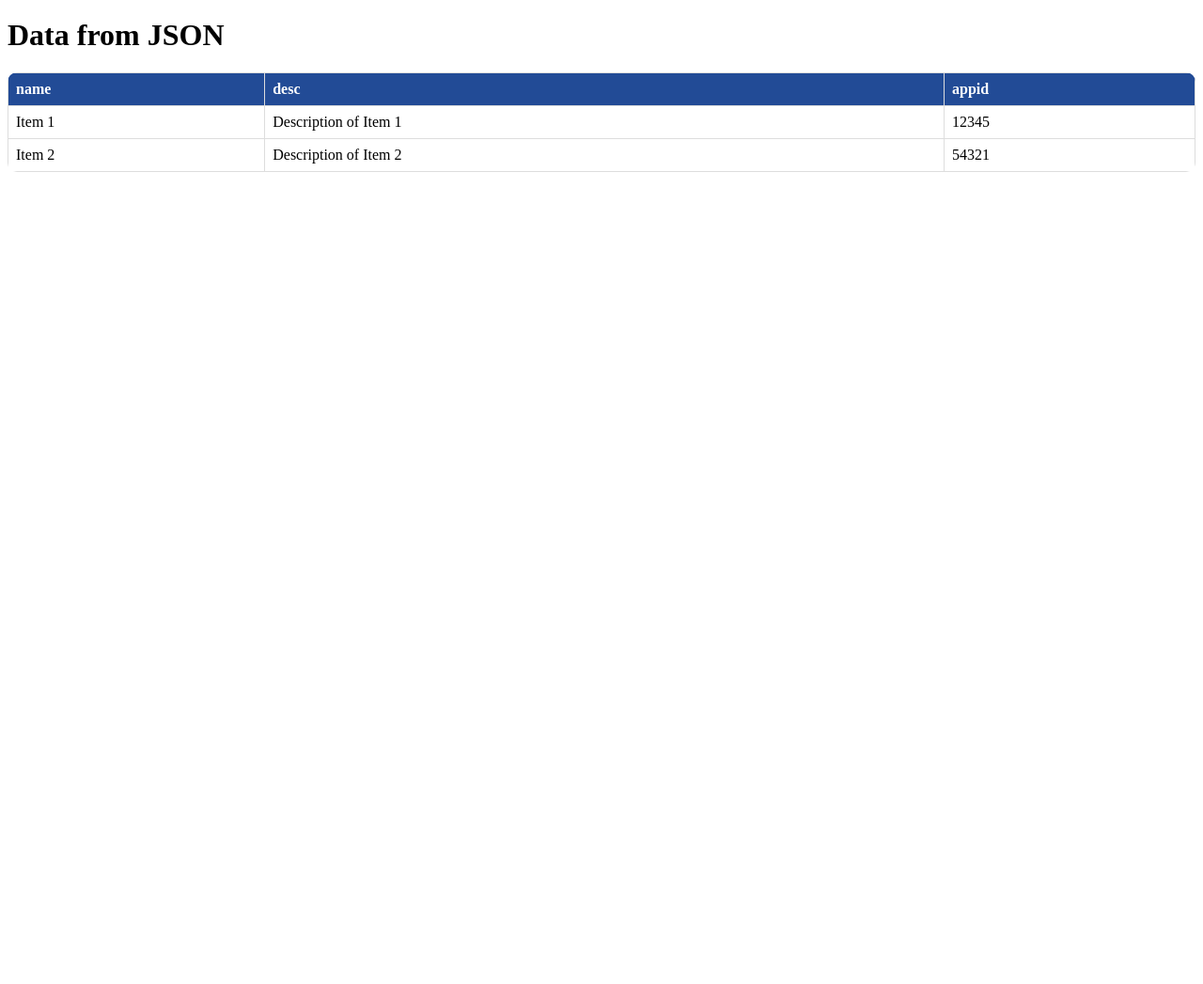
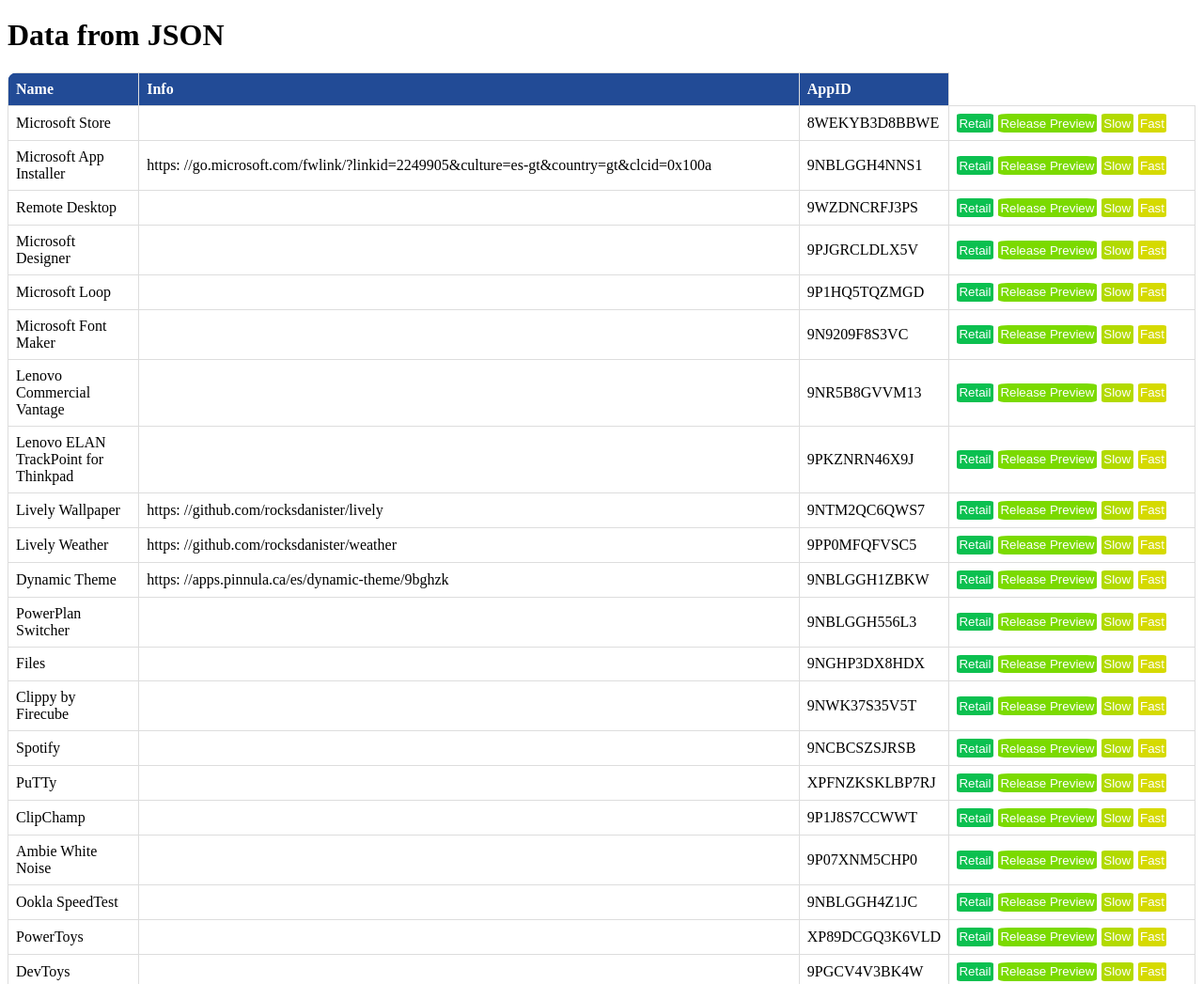
Before and after one commit to edgarchinchilla/ms-store-pkg-downloader, a plain HTML site: page index.html in a window 1280 px wide. Shown: the part 3948-4995 px from the top of the page at 94% size. Before the commit the page ends 4139 px from the top, so only its background shows below. Drawn offline with Linux system fonts and the light colour scheme.

Commit message:
data.json - Updated the initial list of apps
index.html
- Updated the buid of the dynamic table to include an actions button, one per Store Ring

```diff
--- a/data.json
+++ b/data.json
@@ -1,12 +1,327 @@
 [
     {
-        "name": "Item 1",
-        "desc": "Description of Item 1",
-        "appid": 12345
+        "Name": "Microsoft Store",
+        "Info": "",
+        "AppID": "8WEKYB3D8BBWE"
     },
     {
-        "name": "Item 2",
-        "desc": "Description of Item 2",
-        "appid": 54321
+        "Name": "Microsoft App Installer",
+        "Info": "https: //go.microsoft.com/fwlink/?linkid=2249905&culture=es-gt&country=gt&clcid=0x100a",
+        "AppID": "9NBLGGH4NNS1"
+    },
+    {
+        "Name": "Remote Desktop",
+        "Info": "",
+        "AppID": "9WZDNCRFJ3PS"
+    },
+    {
+        "Name": "Microsoft Designer",
+        "Info": "",
+        "AppID": "9PJGRCLDLX5V"
+    },
+    {
+        "Name": "Microsoft Loop",
+        "Info": "",
+        "AppID": "9P1HQ5TQZMGD"
+    },
+    {
+        "Name": "Microsoft Font Maker",
+        "Info": "",
+        "AppID": "9N9209F8S3VC"
+    },
+    {
+        "Name": "Lenovo Commercial Vantage",
+        "Info": "",
+        "AppID": "9NR5B8GVVM13"
+    },
+    {
+        "Name": "Lenovo ELAN TrackPoint for Thinkpad",
+        "Info": "",
+        "AppID": "9PKZNRN46X9J"
+    },
+    {
+        "Name": "Lively Wallpaper",
+        "Info": "https: //github.com/rocksdanister/lively",
+        "AppID": "9NTM2QC6QWS7"
+    },
+    {
+        "Name": "Lively Weather",
+        "Info": "https: //github.com/rocksdanister/weather",
+        "AppID": "9PP0MFQFVSC5"
+    },
+    {
+        "Name": "Dynamic Theme",
+        "Info": "https: //apps.pinnula.ca/es/dynamic-theme/9bghzk",
+        "AppID": "9NBLGGH1ZBKW"
+    },
+    {
+        "Name": "PowerPlan Switcher",
+        "Info": "",
+        "AppID": "9NBLGGH556L3"
+    },
+    {
+        "Name": "Files",
+        "Info": "",
+        "AppID": "9NGHP3DX8HDX"
+    },
+    {
+        "Name": "Clippy by Firecube",
+        "Info": "",
+        "AppID": "9NWK37S35V5T"
+    },
+    {
+        "Name": "Spotify",
+        "Info": "",
+        "AppID": "9NCBCSZSJRSB"
+    },
+    {
+        "Name": "PuTTy",
+        "Info": "",
+        "AppID": "XPFNZKSKLBP7RJ"
+    },
+    {
+        "Name": "ClipChamp",
+        "Info": "",
+        "AppID": "9P1J8S7CCWWT"
+    },
+    {
+        "Name": "Ambie White Noise",
+        "Info": "",
+        "AppID": "9P07XNM5CHP0"
+    },
+    {
+        "Name": "Ookla SpeedTest",
+        "Info": "",
+        "AppID": "9NBLGGH4Z1JC"
+    },
+    {
+        "Name": "PowerToys",
+        "Info": "",
+        "AppID": "XP89DCGQ3K6VLD"
+    },
+    {
+        "Name": "DevToys",
+        "Info": "",
+        "AppID": "9PGCV4V3BK4W"
+    },
+    {
+        "Name": "WinToys",
+        "Info": "",
+        "AppID": "9P8LTPGCBZXD"
+    },
+    {
+        "Name": "WhatsApp",
+        "Info": "",
+        "AppID": "9NKSQGP7F2NH"
+    },
+    {
+        "Name": "Microsoft Phone Link",
+        "Info": "https: //aka.ms/linkphone, https: //aka.ms/phonelinkqrc, https: //www.aka.ms/yourpc",
+        "AppID": "9NMPJ99VJBWV"
+    },
+    {
+        "Name": "Microsoft Snipping Tool (Screen Sketch)",
+        "Info": "",
+        "AppID": "9MZ95KL8MR0L"
+    },
+    {
+        "Name": "Microsoft Teams",
+        "Info": "",
+        "AppID": "XP8BT8DW290MPQ"
+    },
+    {
+        "Name": "Microsoft To Do: Lists, Tasks & Reminders",
+        "Info": "",
+        "AppID": "9NBLGGH5R558"
+    },
+    {
+        "Name": "New Outlook for Windows",
+        "Info": "",
+        "AppID": "9NRX63209R7B"
+    },
+    {
+        "Name": "Microsoft Mail and Calendar",
+        "Info": "",
+        "AppID": "9WZDNCRFHVQM"
+    },
+    {
+        "Name": "Microsoft Quick Assist",
+        "Info": "",
+        "AppID": "9P7BP5VNWKX5"
+    },
+    {
+        "Name": "Dev Home",
+        "Info": "https: //aka.ms/dsc.yaml",
+        "AppID": "9N8MHTPHNGVV"
+    },
+    {
+        "Name": "Windows 365",
+        "Info": "",
+        "AppID": "9N1F85V9T8BN"
+    },
+    {
+        "Name": "Windows Web Experience Pack",
+        "Info": "",
+        "AppID": "9MSSGKG348SP"
+    },
+    {
+        "Name": "Windows Subsystem for Linux (WSL)",
+        "Info": "",
+        "AppID": "9P9TQF7MRM4R"
+    },
+    {
+        "Name": "WSL Manager",
+        "Info": "https: //github.com/bostrot/wsl2-distro-manager",
+        "AppID": "9NWS9K95NMJB"
+    },
+    {
+        "Name": "Ubuntu (WSL)",
+        "Info": "",
+        "AppID": "9PDXGNCFSCZV"
+    },
+    {
+        "Name": "Windows Subsystem for Android (WSA)",
+        "Info": "https: //github.com/MustardChef/WSAPackages/, https: //github.com/MustardChef/WSABuilds",
+        "AppID": "9P3395VX91NR"
+    },
+    {
+        "Name": "WSA System Control",
+        "Info": "https: //github.com/infinitepower18/WSA-SystemControl",
+        "AppID": "9PFCTFQ8V8C3"
+    },
+    {
+        "Name": "WSA Toolbox",
+        "Info": "",
+        "AppID": "9PPSP2MKVTGT"
+    },
+    {
+        "Name": "MSIX Packaging Tool",
+        "Info": "",
+        "AppID": "9N5LW3JBCXKF"
+    },
+    {
+        "Name": "Microsoft Photos",
+        "Info": "",
+        "AppID": "9WZDNCRFJBH4"
+    },
+    {
+        "Name": "Microsoft AV1 Video Extension",
+        "Info": "",
+        "AppID": "9MVZQVXJBQ9V"
+    },
+    {
+        "Name": "Microsoft MPEG-2 Video Extension",
+        "Info": "",
+        "AppID": "9N95Q1ZZPMH4"
+    },
+    {
+        "Name": "Microsoft HEV-C Video Extension",
+        "Info": "",
+        "AppID": "9NMZLZ57R3T7"
+    },
+    {
+        "Name": "Microsoft HEV-C Video Extensions from Device Manufacturer",
+        "Info": "https: //www.reddit.com/r/Windows11/comments/zqq346/no_longer_free_windows_10_hevc_video_extensions/",
+        "AppID": "9N4WGH0Z6VHQ"
+    },
+    {
+        "Name": "Microsoft Webp Image Extension",
+        "Info": "",
+        "AppID": "9PG2DK419DRG"
+    },
+    {
+        "Name": "Power Apps",
+        "Info": "",
+        "AppID": "9MVC8P1Q3B29"
+    },
+    {
+        "Name": "Microsoft Surface App",
+        "Info": "",
+        "AppID": "9WZDNCRFJB8P"
+    },
+    {
+        "Name": "Microsoft Surface Manager Extension",
+        "Info": "",
+        "AppID": "9NCT159F4QVG"
+    },
+    {
+        "Name": "Microsoft Surface Diagnostic Kit",
+        "Info": "",
+        "AppID": "9NF1MR6C60ZF"
+    },
+    {
+        "Name": "Microsoft Accesory Center",
+        "Info": "",
+        "AppID": "9N013P0KR5VX"
+    },
+    {
+        "Name": "Powershell",
+        "Info": "",
+        "AppID": "9MZ1SNWT0N5D"
+    },
+    {
+        "Name": "Windows Terminal",
+        "Info": "",
+        "AppID": "9N0DX20HK701"
+    },
+    {
+        "Name": "OneDrive",
+        "Info": "",
+        "AppID": "9WZDNCRFJ1P3"
+    },
+    {
+        "Name": "Microsoft Windows Media Player",
+        "Info": "",
+        "AppID": "9WZDNCRFJ3PT"
+    },
+    {
+        "Name": "Microsoft DVD Player",
+        "Info": "",
+        "AppID": "9NBLGGH2J19W"
+    },
+    {
+        "Name": "Microsoft Windows Notepad",
+        "Info": "",
+        "AppID": "9MSMLRH6LZF3"
+    },
+    {
+        "Name": "Power BI Desktop",
+        "Info": "",
+        "AppID": "9NTXR16HNW1T"
+    },
+    {
+        "Name": "Microsoft Sticky Notes",
+        "Info": "",
+        "AppID": "9NBLGGH4QGHW"
+    },
+    {
+        "Name": "Microsoft Windows Calculator",
+        "Info": "",
+        "AppID": "9WZDNCRFHVN5"
+    },
+    {
+        "Name": "Microsoft Windows File Recovery",
+        "Info": "",
+        "AppID": "9N26S50LN705"
+    },
+    {
+        "Name": "Microsoft Paint",
+        "Info": "",
+        "AppID": "9PCFS5B6T72H"
+    },
+    {
+        "Name": "Microsoft Defender",
+        "Info": "",
+        "AppID": "9P6PMZTM93LR"
+    },
+    {
+        "Name": "Microsoft Defender Application Guard Companion",
+        "Info": "",
+        "AppID": "9N8GNLC8Z9C8"
+    },
+    {
+        "Name": "Pantone Color of the Year 2022",
+        "Info": "",
+        "AppID": "9NJW9J87LCVP"
     }
 ]
--- a/index.html
+++ b/index.html
@@ -881,12 +881,24 @@
                     // Create table body rows
                     for (let i = 0; i < data.length; i++) {
                         const item = data[i];
+                        let latestItemValue = "";
                         const dataRow = document.createElement('tr');
                         for (const value in item) {
                             const dataCell = document.createElement('td');
                             dataCell.textContent = item[value];
+                            latestItemValue = item[value];
                             dataRow.appendChild(dataCell);
                         }
+                        // Add an "Actions" field with one button per Store "Ring"
+                        const dataCell = document.createElement('td');
+                        dataCell.className = "action-buttons";
+                        // NOTE: latestItemValue in the JSON is the AppID
+                        dataCell.innerHTML += "<button onclick=\"setAppValues('" + latestItemValue + "', 'Retail')\" class=\"custom-button retail-ring\">Retail</button>";
+                        dataCell.innerHTML += "<button onclick=\"setAppValues('" + latestItemValue + "', 'RP')\" class=\"custom-button releasepreview-ring\">Release Preview</button>";
+                        dataCell.innerHTML += "<button onclick=\"setAppValues('" + latestItemValue + "', 'WIS')\" class=\"custom-button slow-ring\">Slow</button>";
+                        dataCell.innerHTML += "<button onclick=\"setAppValues('" + latestItemValue + "', 'WIF')\" class=\"custom-button fast-ring\">Fast</button>";
+                        dataRow.appendChild(dataCell);
+                        // Append row to table
                         dataTable.appendChild(dataRow);
                     }
                 })
```
